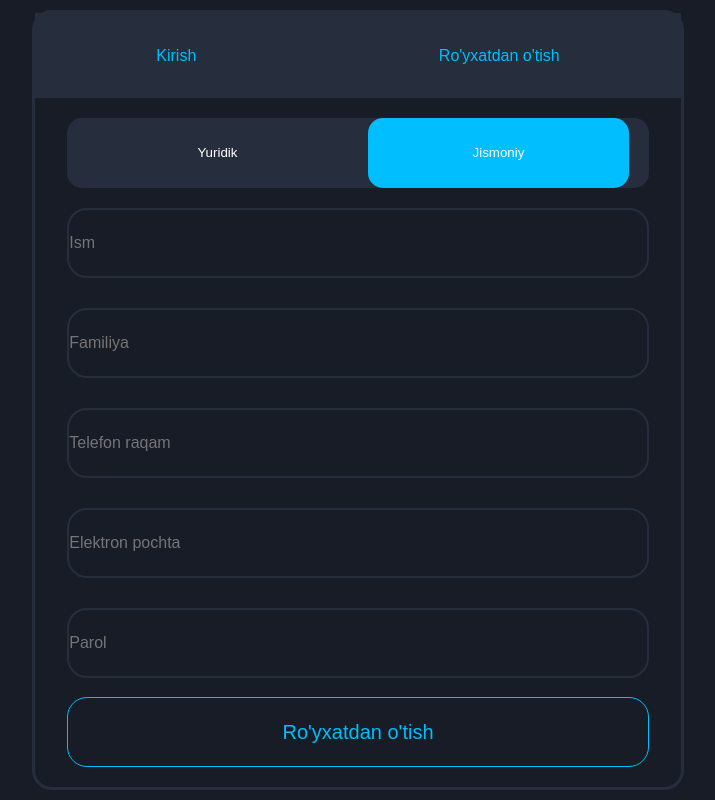
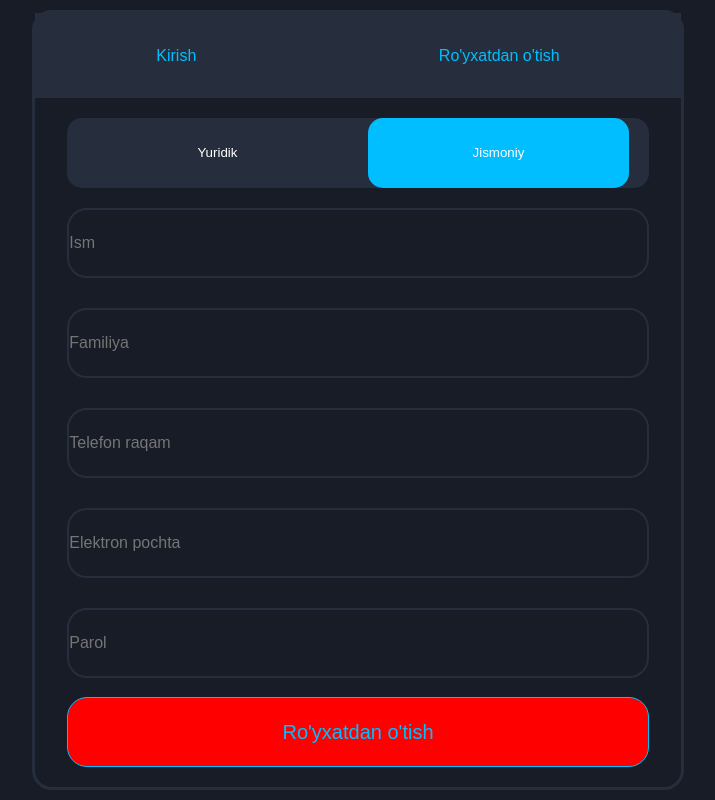
Before and after one commit to dilshodbek0515/envoy-shop, a Next.js app in the folder apps/web/: page /Register in a window 1280 px wide. Shown: the whole page, without its empty margins (362-1077 px from the left). Built offline with nearby package versions, Linux system fonts and the light colour scheme.

Commit message:
added register.css

```diff
--- a/apps/web/src/components/register/register.css
+++ b/apps/web/src/components/register/register.css
@@ -113,7 +113,7 @@
 .bottom_btn {
     width: 90%;
     height: 70px;
-    background-color: transparent;
+    background-color: red;
     color: #00BEFF;
     font-size: 20px;
     border: 1px solid #00BEFF;
```
